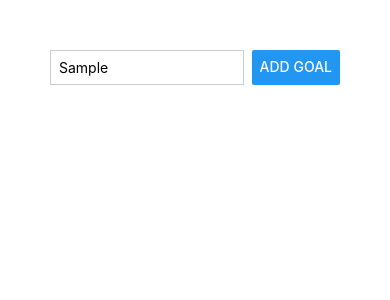
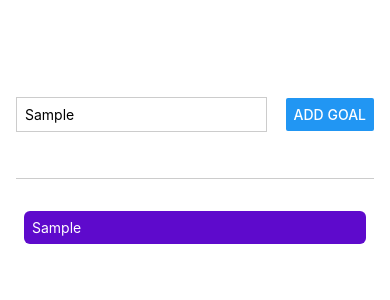
Before and after one commit to psodm/RNCourse, a React Native app: screen / in a window 390 px wide. Both pictures are taken after typing "Sample" into the empty fields and a click on the button "ADD GOAL". Shown: the top 300 px of the page. Built offline with nearby package versions, Linux system fonts and the light colour scheme.

Commit message:
At Quiz 2

```diff
--- a/App.js
+++ b/App.js
@@ -1,30 +1,89 @@
-import { StyleSheet, Text, View, Button, TextInput } from 'react-native';
+import { useState } from "react";
+import {
+  StyleSheet,
+  Text,
+  View,
+  Button,
+  TextInput,
+  FlatList,
+} from "react-native";
 
 export default function App() {
+  const [enteredGoalText, setEnteredGoalText] = useState("");
+  const [courseGoals, setCourseGoals] = useState([]);
+
+  function goalInputHandler(enteredText) {
+    setEnteredGoalText(enteredText);
+  }
+
+  function addGoalHanlder() {
+    setCourseGoals((currentCourseGoals) => [
+      ...currentCourseGoals,
+      {text: enteredGoalText, id: Math.random().toString()},
+    ]);
+  }
+
   return (
     <View style={styles.appContainer}>
       <View style={styles.inputContainer}>
-        <TextInput style={styles.textInput} placeholder='Your course goal!'/>
-        <Button title='Add Goal'/>
+        <TextInput
+          style={styles.textInput}
+          placeholder="Your course goal!"
+          onChangeText={goalInputHandler}
+        />
+        <Button title="Add Goal" onPress={addGoalHanlder} />
       </View>
-      <View></View>
+      <View style={styles.goalsContainer}>
+        <FlatList
+          data={courseGoals}
+          renderItem={(itemData) => {
+            return (
+              <View style={styles.goalItem}>
+                <Text style={styles.goalItemText}>{itemData.item.text}</Text>
+              </View>
+            );
+          }}
+          keyExtractor={(item, index) => {
+            return item.id;
+          }}
+        ></FlatList>
+      </View>
     </View>
   );
 }
 
 const styles = StyleSheet.create({
   appContainer: {
-    padding: 50
+    flex: 1,
+    paddingTop: 50,
+    paddingHorizontal: 16,
   },
   inputContainer: {
-    flexDirection: 'row',
-    justifyContent: 'space-between'
+    flex: 1,
+    flexDirection: "row",
+    justifyContent: "space-between",
+    alignItems: "center",
+    marginBottom: 24,
+    borderBottomWidth: 1,
+    borderBottomColor: "#cccccc",
   },
   textInput: {
     borderWidth: 1,
-    borderColor: '#cccccc',
-    width: '80%',
+    borderColor: "#cccccc",
+    width: "70%",
     marginRight: 8,
-    padding: 8
-  }
+    padding: 8,
+  },
+  goalsContainer: {
+    flex: 5,
+  },
+  goalItem: {
+    margin: 8,
+    padding: 8,
+    borderRadius: 6,
+    backgroundColor: "#5e0acc",
+  },
+  goalItemText: {
+    color: "white",
+  },
 });
```
